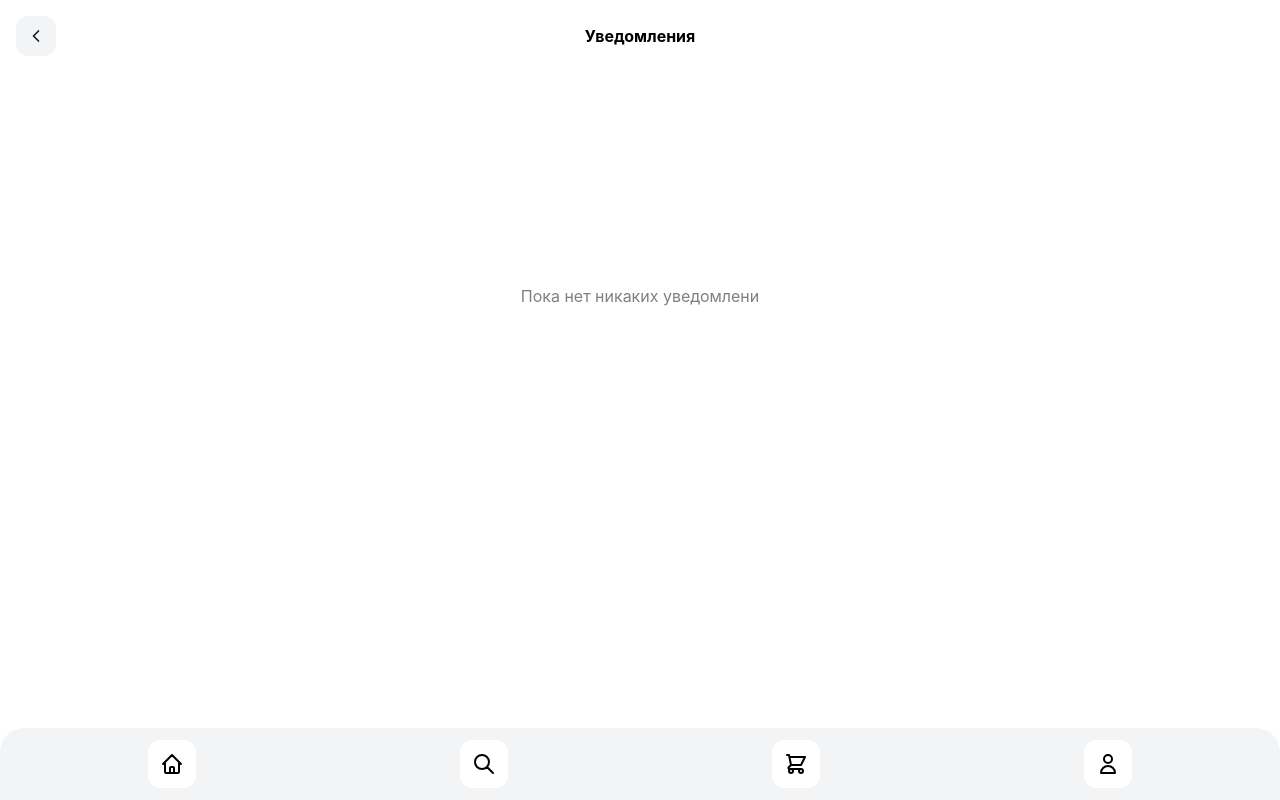
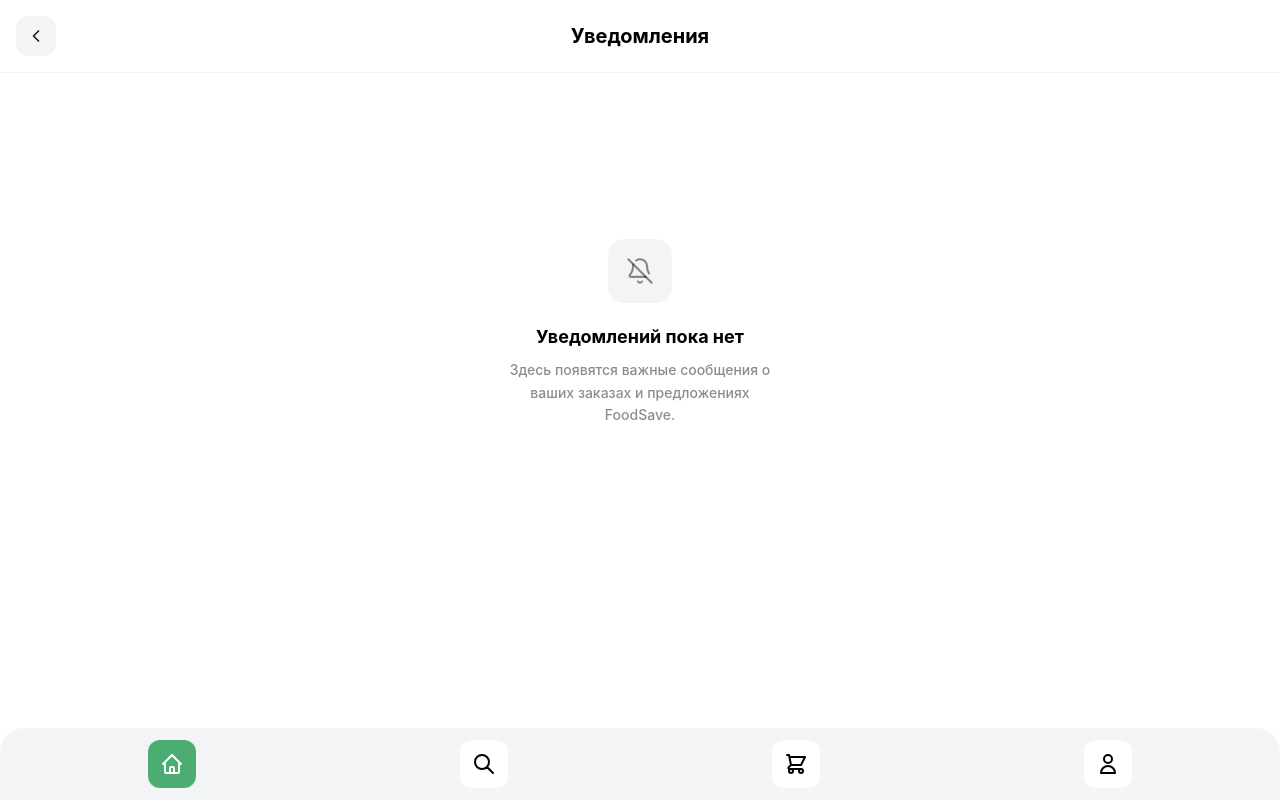
Before and after one commit to bexiiiii/foodsave_update, a Next.js app in the folder miniapps_update/: page /notifications in a window 1280 px wide. Built offline with nearby package versions, Linux system fonts and the light colour scheme; no server answers.

Commit message:
fix: polish empty notifications state

```diff
--- a/miniapps_update/app/notifications/page.tsx
+++ b/miniapps_update/app/notifications/page.tsx
@@ -1,8 +1,9 @@
 "use client";
 
 import { useEffect } from "react";
-import { ChevronLeft } from "lucide-react";
+import { BellOff, ChevronLeft } from "lucide-react";
 import Link from "next/link";
+import BottomNav from "../../components/BottomNav";
 
 export default function NotificationsPage() {
   useEffect(() => {
@@ -14,61 +15,26 @@ export default function NotificationsPage() {
   }, []);
 
   return (
-    <div className="min-h-screen bg-white pb-20">
-      {/* Header */}
-      <div className="px-4 pt-4 flex items-center justify-between">
+    <div className="min-h-screen bg-white pb-24" style={{ fontFamily: "Inter, system-ui, sans-serif" }}>
+      <header className="flex items-center justify-between border-b border-gray-100 px-4 pb-4 pt-4">
         <Link href="/" className="w-10 h-10 bg-gray-100 rounded-xl flex items-center justify-center">
           <ChevronLeft className="w-5 h-5" />
         </Link>
+        <h1 className="text-xl font-bold text-black">Уведомления</h1>
+        <div className="w-10" />
+      </header>
 
-        <h1 className="text-base font-bold text-black">Уведомления</h1>
+      <main className="flex min-h-[65vh] flex-col items-center justify-center px-8 text-center">
+        <div className="flex h-16 w-16 items-center justify-center rounded-2xl bg-gray-100 text-black/45">
+          <BellOff className="h-7 w-7" strokeWidth={1.8} />
+        </div>
+        <h2 className="mt-5 text-lg font-bold text-black">Уведомлений пока нет</h2>
+        <p className="mt-2 max-w-[280px] text-sm font-medium leading-relaxed text-black/45">
+          Здесь появятся важные сообщения о ваших заказах и предложениях FoodSave.
+        </p>
+      </main>
 
-        <div className="w-10"></div>
-      </div>
-
-      {/* Empty State */}
-      <div className="flex items-center justify-center px-8 min-h-[60vh]">
-        <p className="text-base text-center text-black/50 leading-relaxed">
-          Пока нет никаких уведомлени
-        </p>
-      </div>
-
-      {/* Bottom Navigation */}
-      <nav className="fixed bottom-0 left-0 right-0 bg-gray-100 rounded-t-3xl px-4 py-3 safe-area-inset-bottom">
-        <div className="flex items-center justify-around">
-          <Link href="/" className="flex flex-col items-center gap-1">
-            <div className="w-12 h-12 bg-white rounded-xl flex items-center justify-center">
-              <svg className="w-6 h-6 text-black" viewBox="0 0 24 24" fill="none" stroke="currentColor">
-                <path strokeLinecap="round" strokeLinejoin="round" strokeWidth={2} d="M3 12l2-2m0 0l7-7 7 7M5 10v10a1 1 0 001 1h3m10-11l2 2m-2-2v10a1 1 0 01-1 1h-3m-6 0a1 1 0 001-1v-4a1 1 0 011-1h2a1 1 0 011 1v4a1 1 0 001 1m-6 0h6" />
-              </svg>
-            </div>
-          </Link>
-
-          <Link href="/markets" className="flex flex-col items-center gap-1">
-            <div className="w-12 h-12 bg-white rounded-xl flex items-center justify-center">
-              <svg className="w-6 h-6 text-black" viewBox="0 0 24 24" fill="none" stroke="currentColor">
-                <path strokeLinecap="round" strokeLinejoin="round" strokeWidth={2} d="M21 21l-6-6m2-5a7 7 0 11-14 0 7 7 0 0114 0z" />
-              </svg>
-            </div>
-          </Link>
-
-          <Link href="/orders" className="flex flex-col items-center gap-1">
-            <div className="w-12 h-12 bg-white rounded-xl flex items-center justify-center">
-              <svg className="w-6 h-6 text-black" viewBox="0 0 24 24" fill="none" stroke="currentColor">
-                <path strokeLinecap="round" strokeLinejoin="round" strokeWidth={2} d="M3 3h2l.4 2M7 13h10l4-8H5.4M7 13L5.4 5M7 13l-2.293 2.293c-.63.63-.184 1.707.707 1.707H17m0 0a2 2 0 100 4 2 2 0 000-4zm-8 2a2 2 0 11-4 0 2 2 0 014 0z" />
-              </svg>
-            </div>
-          </Link>
-
-          <Link href="/profile" className="flex flex-col items-center gap-1">
-            <div className="w-12 h-12 bg-white rounded-xl flex items-center justify-center">
-              <svg className="w-6 h-6 text-black" viewBox="0 0 24 24" fill="none" stroke="currentColor">
-                <path strokeLinecap="round" strokeLinejoin="round" strokeWidth={2} d="M16 7a4 4 0 11-8 0 4 4 0 018 0zM12 14a7 7 0 00-7 7h14a7 7 0 00-7-7z" />
-              </svg>
-            </div>
-          </Link>
-        </div>
-      </nav>
+      <BottomNav active="home" />
     </div>
   );
 }
--- a/miniapps_update/app/page.tsx
+++ b/miniapps_update/app/page.tsx
@@ -369,7 +369,6 @@ export default function HomePage() {
                 <path strokeLinecap="round" strokeLinejoin="round" strokeWidth={2} d="M15 17h5l-1.405-1.405A2.032 2.032 0 0118 14.158V11a6 6 0 10-12 0v3.159c0 .538-.214 1.055-.595 1.436L4 17h5" />
                 <path strokeLinecap="round" strokeLinejoin="round" strokeWidth={2} d="M9 17a3 3 0 006 0" />
               </svg>
-              <span className="absolute right-3 top-3 h-2 w-2 rounded-full bg-[#ff6b6b]" />
             </Link>
           </div>
         </div>
```
